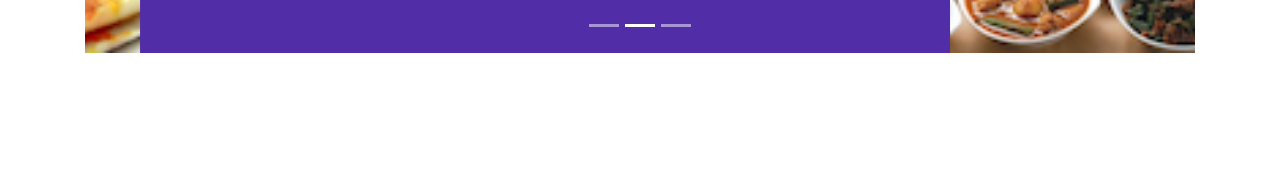
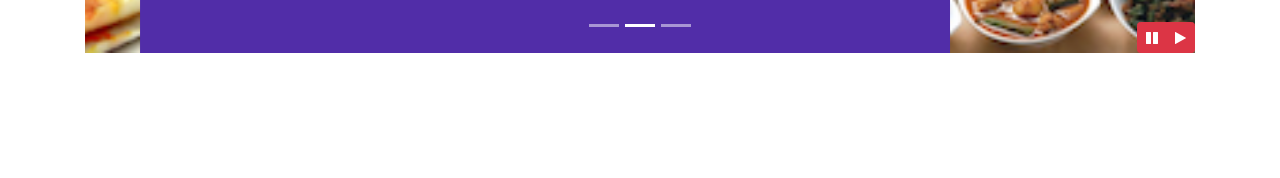
Before and after one commit to Satyendra07/bootstrap-dev, a website: page index.html in a window 1280 px wide. Shown: the part 581-759 px from the top of the page. Drawn offline with nearby package versions, Linux system fonts and the light colour scheme; files that its build step writes are made by us from their sources.

Commit message:
Bootstrap and jquery

```diff
--- a/css/styles.css
+++ b/css/styles.css
@@ -64,3 +64,9 @@ body{
     left: 0;
     min-height: 300px;
 }
+
+#carouselButtons {
+    right:0px;
+    position: absolute;
+    bottom: 0px;
+}
--- a/index.html
+++ b/index.html
@@ -222,7 +222,16 @@
                             <a class="carousel-control-next" href="#mycarousel" role="button" data-slide="next">
                                     <span class="carousel-control-next-icon"></span>
                             </a>
-                </div>
+                            <div class="btn-group" id="carouselButtons">
+                                <button class="btn btn-danger btn-sm" id="carousel-pause">
+                                    <span class="fa fa-pause"></span>
+                                </button>
+                                <button class="btn btn-danger btn-sm" id="carousel-play">
+                                    <span class="fa fa-play"></span>
+                                </button>
+                            </div>
+                    </div>
+            </div>
         </div>
 
         <div class="row row-content align-items-center">
@@ -328,6 +337,17 @@
       <script src="node_modules/jquery/dist/jquery.min.js"></script>
       <script src="node_modules/tether/dist/js/tether.min.js"></script>
       <script src="node_modules/bootstrap/dist/js/bootstrap.min.js"></script>
+      <script>
+        $(document).ready(function(){
+            $("#mycarousel").carousel( { interval: 2000 } );
+            $("#carousel-pause").click(function(){
+                $("#mycarousel").carousel('pause');
+            });
+            $("#carousel-play").click(function(){
+                $("#mycarousel").carousel('cycle');
+            });
+        });
+    </script>
 
 
 </body>
--- a/package.json
+++ b/package.json
@@ -11,6 +11,7 @@
   "author": "Satyendra Yadav",
   "license": "ISC",
   "devDependencies": {
+    "light-server": "^2.2.1",
     "lite-server": "^2.2.2"
   },
   "dependencies": {
```
